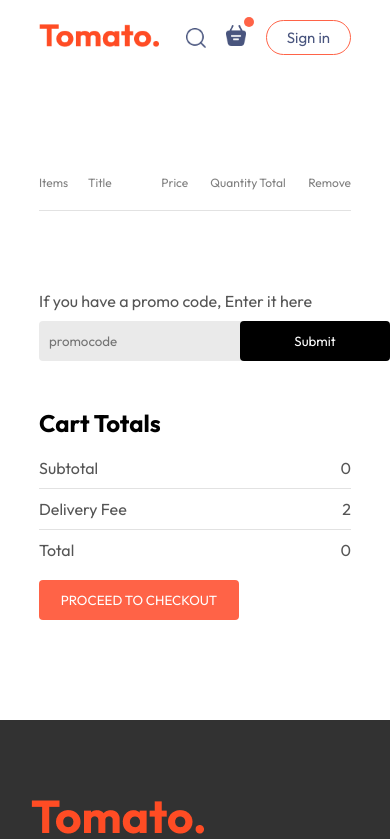
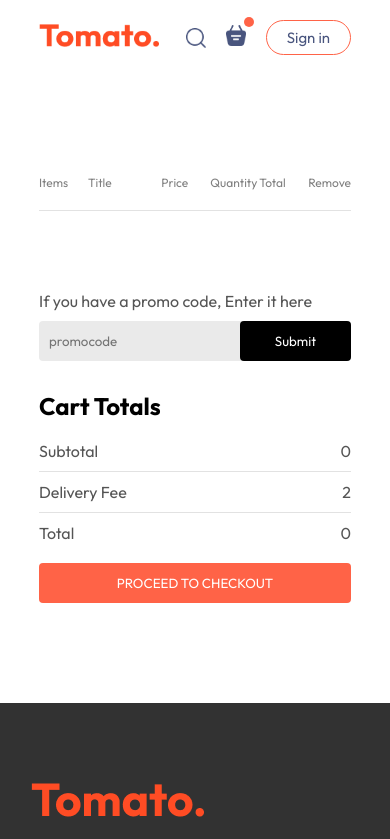
Before and after one commit to Diksha6057/Savora, a React (Vite) app: page /cart in a window 390 px wide. Shown: the top 839 px of the page. Built offline with nearby package versions, Linux system fonts and the light colour scheme.

Commit message:
Fixed cart pg responsiveness functionality issue

```diff
--- a/src/pages/Cart/Cart.css
+++ b/src/pages/Cart/Cart.css
@@ -82,13 +82,21 @@
     color: white;
     border-radius: 4px;
 }
-@media(max-width:750px)
-{
-    .cart-bottom{
+@media (max-width: 750px) {
+    .cart-bottom {
         flex-direction: column-reverse;
+        gap: 30px;
     }
-    .cart-promocode{
-        justify-content: start;
-          align-self: flex-start;
+
+    .cart-promocode {
+        width: 100%;
+    }
+
+    .cart-promocode-input {
+        width: 100%;
+    }
+
+    .cart-total button {
+        width: 100%;
     }
 }
--- a/src/pages/Cart/Cart.jsx
+++ b/src/pages/Cart/Cart.jsx
@@ -21,7 +21,7 @@ const Cart = () => {
         {
 if(cartItems[item._id]>0){
   return (
-  <div>
+  <div  key={item._id}>
     <div className='cart-items-title cart-items-item'>
       <img src={item.image} alt="" />
       <p>{item.name}</p>
```
